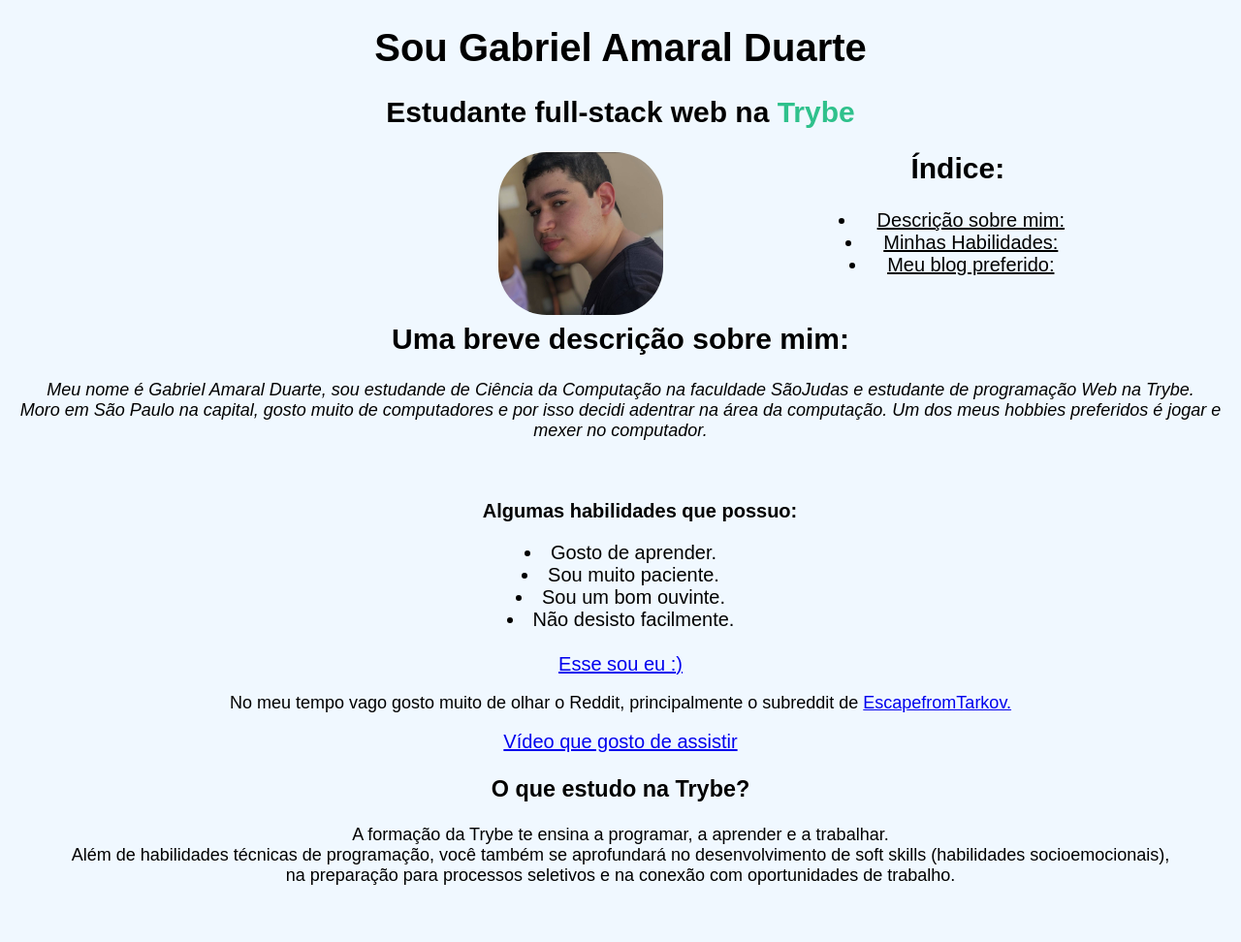
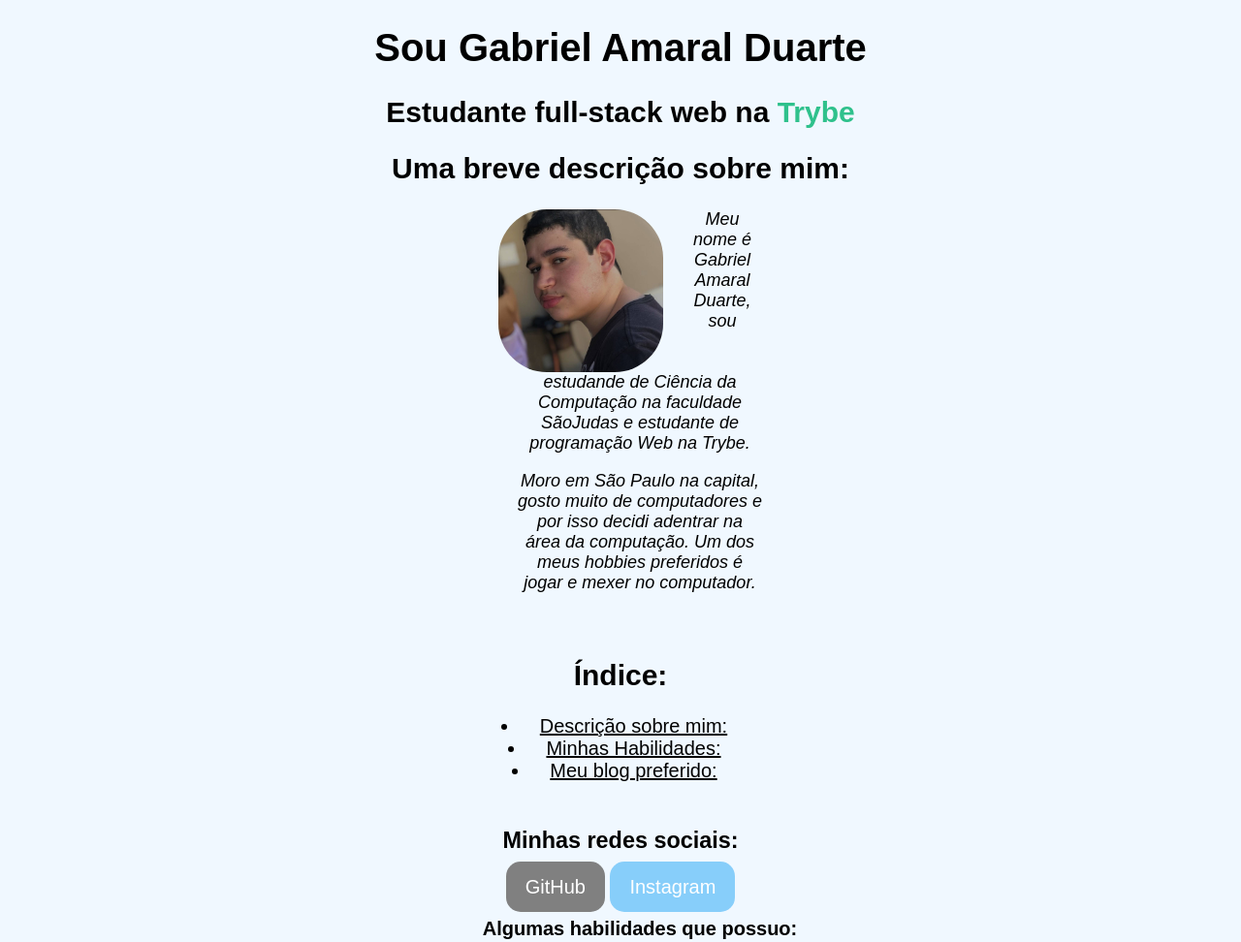
Before and after one commit to gabeamaral/gabeamaral.github.io, a plain HTML site: page index.html in a window 1280 px wide. Shown: the top 972 px of the page at 97% size. Before the commit the page ends 932 px from the top, so only its background shows below. Drawn offline with Linux system fonts and the light colour scheme.

Commit message:
Meu Portfólio Web

```diff
--- a/index.html
+++ b/index.html
@@ -10,8 +10,22 @@
         <h1>Sou Gabriel Amaral Duarte</h1>
         <h2>Estudante full-stack web na <span><a class="trybe" href="https://www.betrybe.com/"
             target="_blank">Trybe</a></span></h2>
+
+        <h2 id="desc">Uma breve descrição sobre mim:</h2>
+
         <img class="foto" src="IMG_20210323_022033.jpg" alt="Esse sou eu" width="400px" id = foto>
 
+        <div class="descricao">
+
+            <p><em>
+                Meu nome é Gabriel Amaral Duarte, sou estudande de Ciência da
+                Computação na faculdade SãoJudas e estudante de programação Web
+                na Trybe.</p><p>Moro em São Paulo na capital, gosto muito de computadores
+                e por isso decidi adentrar na área da computação. Um dos meus
+                hobbies preferidos é jogar e mexer no computador.</em>
+            </p>
+        </div>
+        <br>
         <h2>Índice:</h2>
 
         <ol></ol>
@@ -20,15 +34,10 @@
             <li><a class="indice" href="#blog">Meu blog preferido:</a></li>
         <br>
 
-        <h2 id="desc">Uma breve descrição sobre mim:</h2>
-
-        <p><em> Meu nome é Gabriel Amaral Duarte, sou estudande de Ciência da
-            Computação na faculdade SãoJudas e estudante de programação Web
-            na Trybe. <br> Moro em São Paulo na capital, gosto muito de computadores
-            e por isso decidi adentrar na área da computação. Um dos meus
-            hobbies preferidos é jogar e mexer no computador.</em>
-        </p>
-
+        <h3>Minhas redes sociais:</h3>
+        <a href="https://github.com/gabeamaral" target="_blank"
+            class="botao github">GitHub</a>
+        <a href="" target="_blank" class="botao instagram">Instagram</a>
         <br>
 
         <ul id="hab"><strong>Algumas habilidades que possuo:</strong></ul>
```
